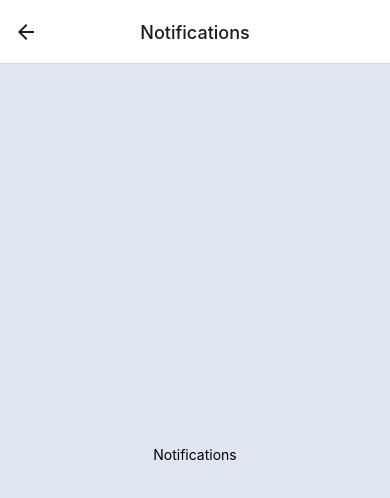
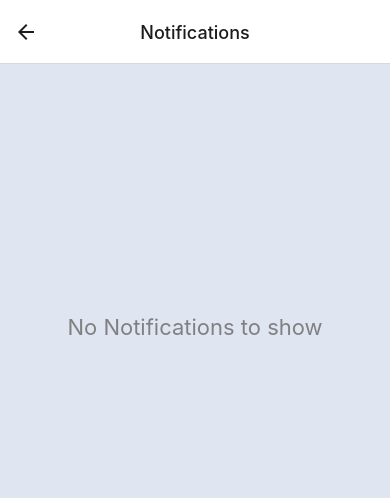
Before and after one commit to SyedAli017/Calender-app, a React Native app: screen /Notifications in a window 390 px wide. Shown: the top 498 px of the page. Built offline with nearby package versions, Linux system fonts and the light colour scheme.

Commit message:
comments

```diff
--- a/components/EventCard.js
+++ b/components/EventCard.js
@@ -5,7 +5,6 @@ const EventCard = ({ event }) => {
   const date = new Date(event.date);
 
   // Formatting month and date to MonthName and DD format
-  const options = { month: "short", day: "2-digit" };
   const formattedMonth = date.toLocaleString("en-US", {
     month: "short",
   });
@@ -24,8 +23,7 @@ const EventCard = ({ event }) => {
           <Text style={styles.title}>{event.title}</Text>
           <View style={styles.timeContainer}>
             <Text style={styles.time}>
-              {event.time.hours}:{event.time.minutes}{" "}
-              {event.time.ampm}
+              {event.time.hours}:{event.time.minutes} {event.time.ampm}
             </Text>
           </View>
         </View>
--- a/modals/CalendarModal.js
+++ b/modals/CalendarModal.js
@@ -4,7 +4,6 @@ import { EventsContext } from "../contexts/EventsContext";
 import Calendar from "react-native-calendars/src/calendar";
 
 const CalendarModal = ({ toggleModal, onSelectDate}) => {
-  // const { events } = useContext(EventsContext);
 
   const handleDayPress = (day) => {
     onSelectDate(day.dateString);
--- a/modals/TimeModal.js
+++ b/modals/TimeModal.js
@@ -7,7 +7,7 @@ const TimeModal = ({ onClose, onSelectTime}) => {
     return {
       hours: now.getHours() %  12 ||  12, // Adjust to  12-hour format
       minutes: now.getMinutes().toString().padStart(2, "0"),
-      ampm: now.getHours() >=  12 ? "PM" : "AM", // Determine if it's AM or PM
+      ampm: now.getHours() >=  12 ? "PM" : "AM",
     };
   };
 
@@ -15,21 +15,18 @@ const TimeModal = ({ onClose, onSelectTime}) => {
   const [minutes, setMinutes] = useState(getCurrentTime().minutes);
   const [ampm, setAmPm] = useState(getCurrentTime().ampm);
 
-  // Function to handle changing hours
   const handleHoursChange = (text) => {
     if (text.length <=  2) {
       setHours(text);
     }
   };
 
-  // Function to handle changing minutes
   const handleMinutesChange = (text) => {
     if (text.length <=  2) {
       setMinutes(text);
     }
   };
 
-  // Function to toggle between AM and PM
   const toggleAmPm = () => {
     setAmPm(ampm === "AM" ? "PM" : "AM");
   };
@@ -66,11 +63,9 @@ const TimeModal = ({ onClose, onSelectTime}) => {
           <Text style={styles.ampm}>{ampm}</Text>
         </TouchableOpacity>
       </View>
-      <View style={styles.setBtn}>
-        <TouchableOpacity onPress={setTime}>
+        <TouchableOpacity onPress={setTime} style={styles.setBtn}>
           <Text style={styles.setBtnText}>Set</Text>
         </TouchableOpacity>
-      </View>
     </View>
   );
 };
--- a/screens/NotificationScreen.js
+++ b/screens/NotificationScreen.js
@@ -1,9 +1,11 @@
-import { View, Text, StyleSheet } from "react-native";
+import { View, Text, ScrollView, StyleSheet } from "react-native";
 
 const NotificationScreen = () => {
   return (
     <View style={styles.notificationContainer}>
-      <Text>Notifications</Text>
+      <ScrollView style={styles.eventContent}>
+        <Text style={styles.noEventMessage}>No Notifications to show</Text>
+      </ScrollView>
     </View>
   );
 };
@@ -15,6 +17,13 @@ const styles = StyleSheet.create({
     alignItems: "center",
     backgroundColor: "#dfe6f2",
   },
+  noEventMessage: {
+    fontSize: 22,
+    alignSelf: "center",
+    textAlign: "center",
+    color: "gray",
+    marginTop: 250,
+  },
 });
 
 export default NotificationScreen;
```
Also changed, not shown: modals/EventModal.js (+8 -1 lines), screens/HomeScreen.js (+12 -2 lines).
